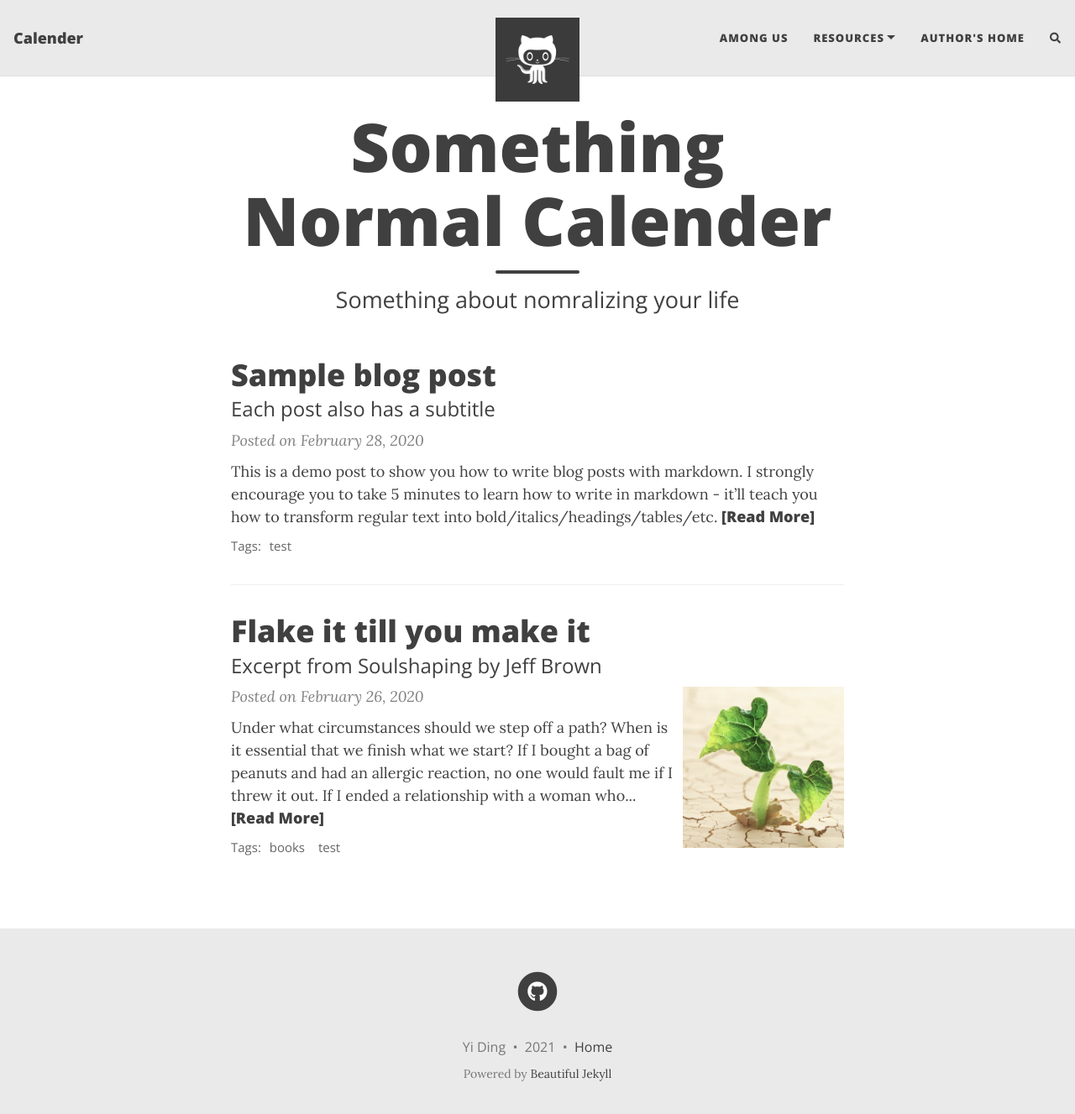
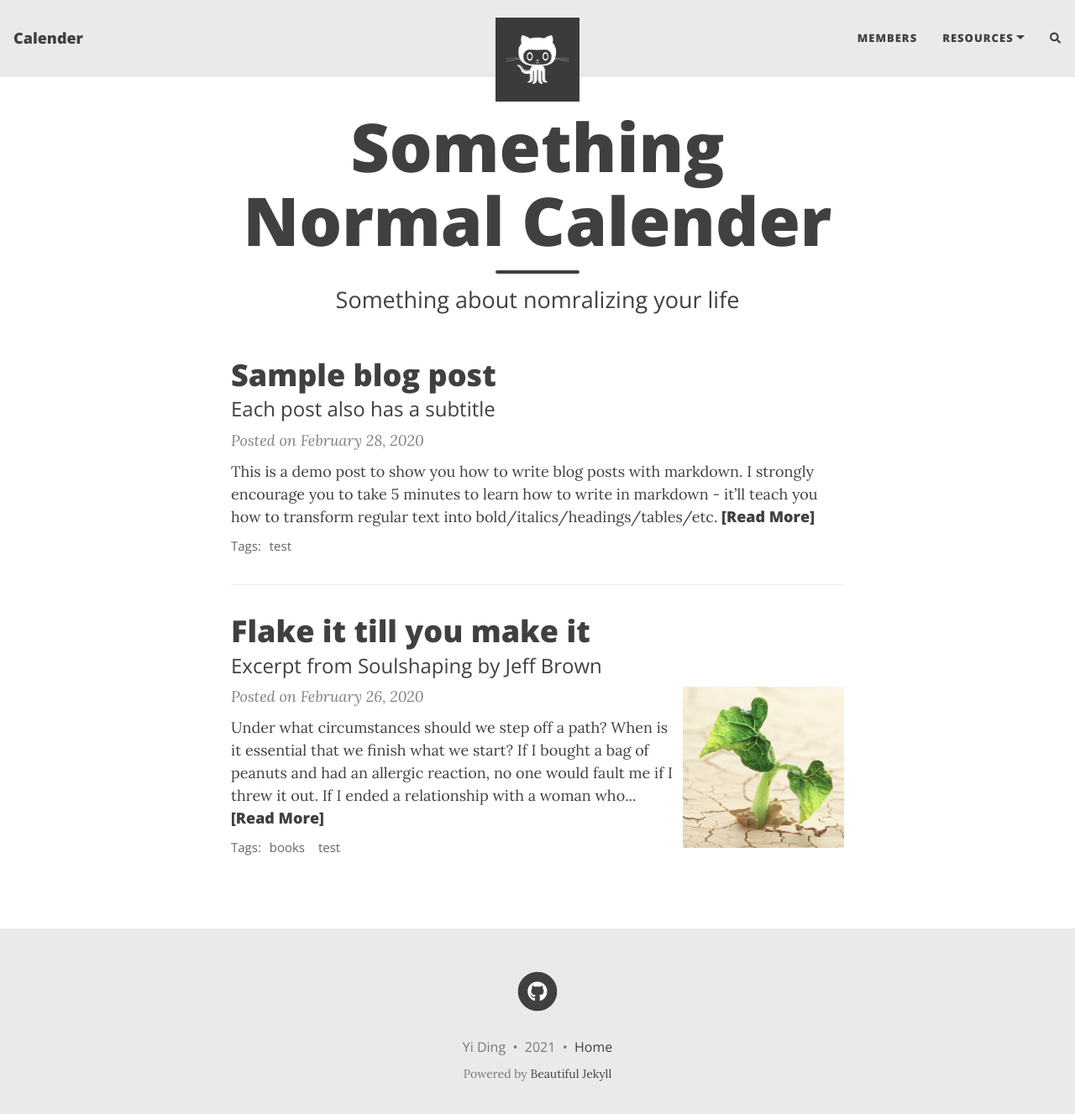
Before and after one commit to Ianewb/SE1-Something, a Jekyll site: the page built from index.html, in a window 1280 px wide and 1340 px high. Shown: the top 1327 px of the window at 84% size. Built offline with Jekyll 4.4.1, drawn with Linux system fonts in a browser that asks for light colours; nearby versions of some CDN libraries; the list of posts is cut into pages by our own code; comment, search, counter and statistics services are not loaded.

Commit message:
Update _config.yml

```diff
--- a/_config.yml
+++ b/_config.yml
@@ -14,12 +14,10 @@ author: Yi Ding
 # --- List of links in the navigation bar --- #
 
 navbar-links:
-  Among Us: "Members"
+  Members: "Members"
   Resources:
-    - Diagrams: "https://www.youtube.com/watch?v=iik25wqIuFo"
+    - Diagram Videos: "https://www.youtube.com/watch?v=iik25wqIuFo"
     - Project Information: "https://www.youtube.com/watch?v=iik25wqIuFo"
-  Author's home: "https://deanattali.com"
-
 # --- Logo --- #
 
 # Image to show in the navigation bar - works best with a square image
```
